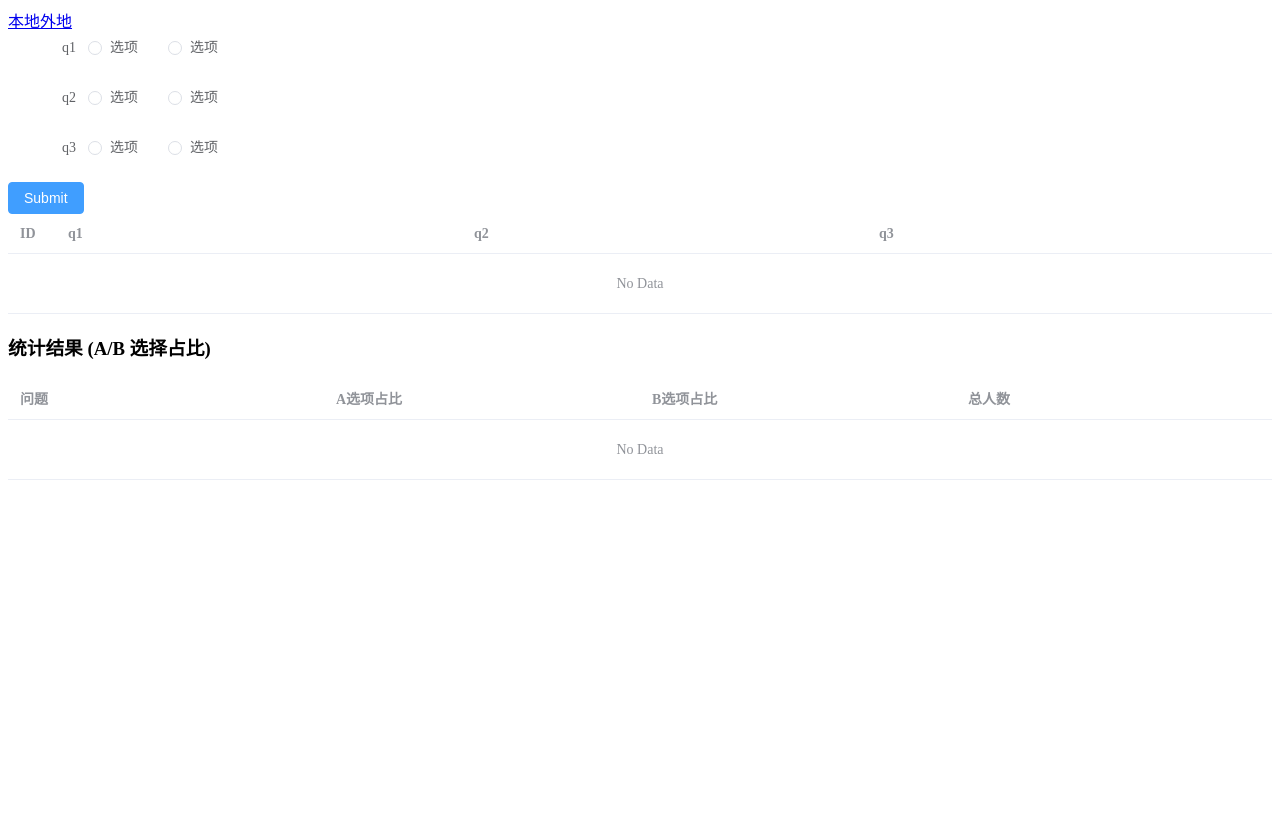
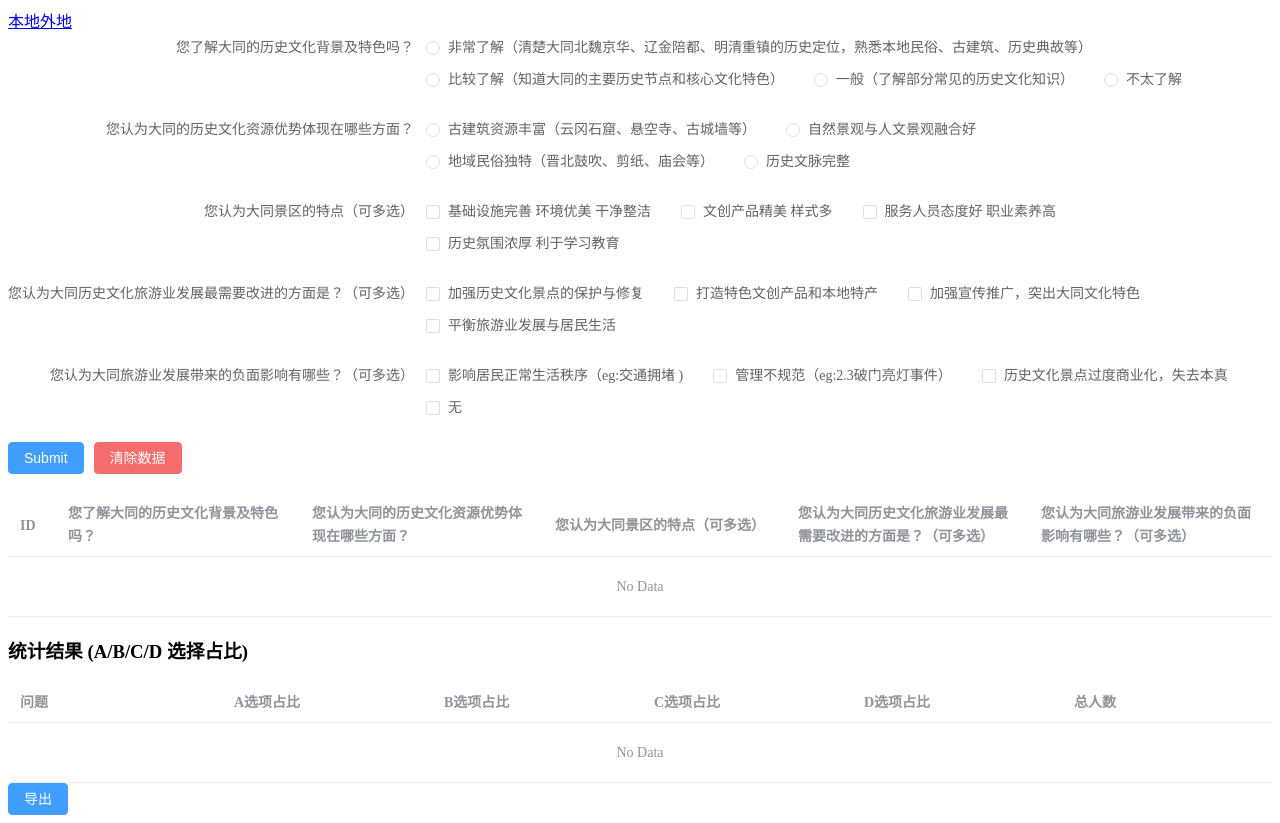
Before and after one commit to jacyqa/jacyqa.github.io, a Vue app: page / in a window 1280 px wide. Before the commit the page ends 800 px from the top, so only its background shows below. Built offline with nearby package versions, Linux system fonts and the light colour scheme.

Commit message:
add qustion

```diff
--- a/src/views/native.vue
+++ b/src/views/native.vue
@@ -1,18 +1,40 @@
 <template>
-    <el-form :model="form" label-width="80px">
+    <el-form :model="form" label-width='auto'>
         <el-form-item v-for="(value, key) in form" :key="key" :label="key">
-            <el-radio-group v-model="form[key]">
-                <el-radio value="A">选项</el-radio>
-                <el-radio value="B">选项</el-radio>
-            </el-radio-group>
+            <!-- 判断是否为多选题 -->
+            <template v-if="isMultipleChoice(key)">
+                <el-checkbox-group v-model="form[key]">
+                    <el-checkbox
+                        v-for="option in getOptions(key)"
+                        :key="option.value"
+                        :value="option.value"
+                    >
+                        {{ option.label }}
+                    </el-checkbox>
+                </el-checkbox-group>
+            </template>
+            <template v-else>
+                <el-radio-group v-model="form[key]">
+                    <el-radio
+                        v-for="option in getOptions(key)"
+                        :key="option.value"
+                        :value="option.value"
+                    >
+                        {{ option.label }}
+                    </el-radio>
+                </el-radio-group>
+            </template>
         </el-form-item>
     </el-form>
-    <el-button type="primary" @click="onSubmit">Submit</el-button>
+    <div style="margin-bottom: 20px;">
+        <el-button type="primary" @click="onSubmit">Submit</el-button>
+        <el-button type="danger" @click="clearData" style="margin-left: 10px;">清除数据</el-button>
+    </div>
     <el-table :data="data">
         <el-table-column type="index" label="ID"></el-table-column>
         <el-table-column v-for="(value, key, index) in form" :key="key" :prop="key" :label="key"></el-table-column>
     </el-table>
-    <h3>统计结果 (A/B 选择占比)</h3>
+    <h3>统计结果 (A/B/C/D 选择占比)</h3>
     <el-table :data="statistics" style="margin-top: 20px;">
         <el-table-column prop="question" label="问题"></el-table-column>
         <el-table-column prop="aPercentage" label="A选项占比">
@@ -25,19 +47,68 @@
                 {{ scope.row.bPercentage }}%
             </template>
         </el-table-column>
+        <el-table-column prop="cPercentage" label="C选项占比">
+            <template #default="scope">
+                {{ scope.row.cPercentage }}%
+            </template>
+        </el-table-column>
+        <el-table-column prop="dPercentage" label="D选项占比">
+            <template #default="scope">
+                {{ scope.row.dPercentage }}%
+            </template>
+        </el-table-column>
         <el-table-column prop="total" label="总人数"></el-table-column>
     </el-table>
+    <el-button type="primary" @click="exportFile">导出</el-button>
 </template>
 <script setup>
-import { reactive, ref, computed} from 'vue'
+import { reactive, ref, computed, onMounted } from 'vue'
+import { nativeQuestionType, nativeQuestion, nativeQuestionOptions } from './question';
 
+
+const STORAGE_KEY = 'questionnaire_data';
 const data = ref([])
-const initialForm = {
-    q1: '',
-    q2: '',
-    q3: '',
+// 定义问题类型：true表示多选，false表示单选
+const questionTypes = nativeQuestionType;
+const initialForm = nativeQuestion;
+const form = reactive({ ...initialForm });
+
+// 获取问题的选项
+const getOptions = (questionKey) => {
+    return nativeQuestionOptions[questionKey] || [
+        { value: 'A', label: '选项A' },
+        { value: 'B', label: '选项B' },
+        { value: 'C', label: '选项C' },
+        { value: 'D', label: '选项D' }
+    ];
 };
-const form = reactive({ ...initialForm });
+
+// 判断是否为多选题
+const isMultipleChoice = (key) => {
+    return questionTypes[key] === true;
+};
+
+// 从 localStorage 加载数据
+const loadDataFromStorage = () => {
+    try {
+        const storedData = localStorage.getItem(STORAGE_KEY);
+        if (storedData) {
+            data.value = JSON.parse(storedData);
+        }
+    } catch (error) {
+        console.error('Failed to load data from localStorage:', error);
+        data.value = [];
+    }
+};
+
+// 保存数据到 localStorage
+const saveDataToStorage = () => {
+    try {
+        localStorage.setItem(STORAGE_KEY, JSON.stringify(data.value));
+    } catch (error) {
+        console.error('Failed to save data to localStorage:', error);
+    }
+};
 
 const statistics = computed(() => {
     if (data.value.length === 0) {
@@ -47,43 +118,128 @@ const statistics = computed(() => {
     // 获取所有问题的键名
     const questions = Object.keys(initialForm);
     const stats = [];
+    const options = ['A', 'B', 'C', 'D'];
 
     // 为每个问题计算统计信息
     questions.forEach(question => {
-        let aCount = 0;
-        let bCount = 0;
+        const counts = { A: 0, B: 0, C: 0, D: 0 };
+        const totalCount = data.value.length;
 
         // 遍历所有提交的数据
         data.value.forEach(item => {
-            if (item[question] === 'A') {
-                aCount++;
-            } else if (item[question] === 'B') {
-                bCount++;
+            const answer = item[question];
+
+            if (isMultipleChoice(question)) {
+                // 多选题处理
+                if (Array.isArray(answer)) {
+                    options.forEach(option => {
+                        if (answer.includes(option)) {
+                            counts[option]++;
+                        }
+                    });
+                }
+            } else {
+                // 单选题处理
+                if (answer && options.includes(answer)) {
+                    counts[answer]++;
+                }
             }
         });
 
-        const totalCount = aCount + bCount;
-        const aPercentage = totalCount > 0 ? ((aCount / totalCount) * 100).toFixed(1) : 0;
-        const bPercentage = totalCount > 0 ? ((bCount / totalCount) * 100).toFixed(1) : 0;
+        const percentages = {};
+        options.forEach(option => {
+            percentages[`${option.toLowerCase()}Percentage`] = totalCount > 0 ?
+                parseFloat(((counts[option] / totalCount) * 100).toFixed(1)) : 0;
+        });
 
         stats.push({
             question: question,
-            aPercentage: parseFloat(aPercentage),
-            bPercentage: parseFloat(bPercentage),
-            total: totalCount
+            aPercentage: percentages.aPercentage,
+            bPercentage: percentages.bPercentage,
+            cPercentage: percentages.cPercentage,
+            dPercentage: percentages.dPercentage,
+            total: totalCount,
+            isMultiple: isMultipleChoice(question)
         });
     });
 
     return stats;
 });
 const onSubmit = () => {
-    const hasValidValue = Object.values(form).some(value => value === 'A' || value === 'B');
+    let hasValidValue = false;
+
+    // 检查是否有有效答案
+    Object.keys(form).forEach(key => {
+        if (isMultipleChoice(key)) {
+            // 多选题：检查数组是否非空且只包含有效选项
+            if (form[key] && form[key].length > 0) {
+                // 获取该问题的有效选项值
+                const validOptionValues = getOptions(key).map(opt => opt.value);
+                const validOptions = form[key].every(option => validOptionValues.includes(option));
+                if (validOptions) {
+                    hasValidValue = true;
+                }
+            }
+        } else {
+            // 单选题：检查是否有有效选项中的一个
+            const validOptionValues = getOptions(key).map(opt => opt.value);
+            if (validOptionValues.includes(form[key])) {
+                hasValidValue = true;
+            }
+        }
+    });
+
     if (!hasValidValue) {
         alert('请至少选择一个问题的答案');
         return;
     }
-    data.value.push(JSON.parse(JSON.stringify(form)))
-    Object.assign(form, initialForm);
-    console.log(data.value)
+
+    // 深拷贝表单数据
+    const formData = {};
+    Object.keys(form).forEach(key => {
+        if (isMultipleChoice(key)) {
+            formData[key] = [...form[key]]; // 复制数组
+        } else {
+            formData[key] = form[key];
+        }
+    });
+
+    data.value.push(formData);
+    saveDataToStorage(); // 保存到 localStorage
+
+    // 重置表单
+    Object.keys(form).forEach(key => {
+        if (isMultipleChoice(key)) {
+            form[key] = [];
+        } else {
+            form[key] = '';
+        }
+    });
+
+    console.log(data.value);
+};
+
+const clearData = () => {
+    if (confirm('确定要清除所有统计数据吗？此操作不可恢复。')) {
+        data.value = [];
+        saveDataToStorage(); // 清空 localStorage
+    }
+};
+
+// 组件挂载时加载数据
+onMounted(() => {
+    loadDataFromStorage();
+});
+
+//TODO
+const exportFile = () => {
+
 }
 </script>
+<style scoped>
+.question-type-indicator {
+    font-size: 12px;
+    color: #666;
+    margin-bottom: 8px;
+}
+</style>
--- /dev/null
+++ b/src/views/question.js
@@ -0,0 +1,48 @@
+export const nativeQuestionType = {
+    '您了解大同的历史文化背景及特色吗？': false,
+    '您认为大同的历史文化资源优势体现在哪些方面？': false,
+    '您认为大同景区的特点（可多选）': true,
+    '您认为大同历史文化旅游业发展最需要改进的方面是？（可多选）': true,
+    '您认为大同旅游业发展带来的负面影响有哪些？（可多选）': true,
+}
+
+export const nativeQuestion = {
+    '您了解大同的历史文化背景及特色吗？': '',
+    '您认为大同的历史文化资源优势体现在哪些方面？': '',
+    '您认为大同景区的特点（可多选）': [],
+    '您认为大同历史文化旅游业发展最需要改进的方面是？（可多选）': [],
+    '您认为大同旅游业发展带来的负面影响有哪些？（可多选）': [],
+}
+
+export const nativeQuestionOptions = {
+    '您了解大同的历史文化背景及特色吗？': [
+        { value: 'A', label: '非常了解（清楚大同北魏京华、辽金陪都、明清重镇的历史定位，熟悉本地民俗、古建筑、历史典故等）' },
+        { value: 'B', label: '比较了解（知道大同的主要历史节点和核心文化特色）' },
+        { value: 'C', label: '一般（了解部分常见的历史文化知识）' },
+        { value: 'D', label: '不太了解 ' }
+    ],
+    '您认为大同的历史文化资源优势体现在哪些方面？': [
+        { value: 'A', label: '古建筑资源丰富（云冈石窟、悬空寺、古城墙等）' },
+        { value: 'B', label: '自然景观与人文景观融合好' },
+        { value: 'C', label: '地域民俗独特（晋北鼓吹、剪纸、庙会等）' },
+        { value: 'D', label: '历史文脉完整' }
+    ],
+    '您认为大同景区的特点（可多选）': [
+        { value: 'A', label: '基础设施完善 环境优美 干净整洁' },
+        { value: 'B', label: '文创产品精美 样式多' },
+        { value: 'C', label: '服务人员态度好 职业素养高' },
+        { value: 'D', label: '历史氛围浓厚 利于学习教育' }
+    ],
+    '您认为大同历史文化旅游业发展最需要改进的方面是？（可多选）': [
+        { value: 'A', label: '加强历史文化景点的保护与修复' },
+        { value: 'B', label: '打造特色文创产品和本地特产' },
+        { value: 'C', label: '加强宣传推广，突出大同文化特色' },
+        { value: 'D', label: '平衡旅游业发展与居民生活' }
+    ],
+    '您认为大同旅游业发展带来的负面影响有哪些？（可多选）': [
+        { value: 'A', label: '影响居民正常生活秩序（eg:交通拥堵 )' },
+        { value: 'B', label: '管理不规范（eg:2.3破门亮灯事件）' },
+        { value: 'C', label: '历史文化景点过度商业化，失去本真' },
+        { value: 'D', label: '无 ' }
+    ]
+}
```
